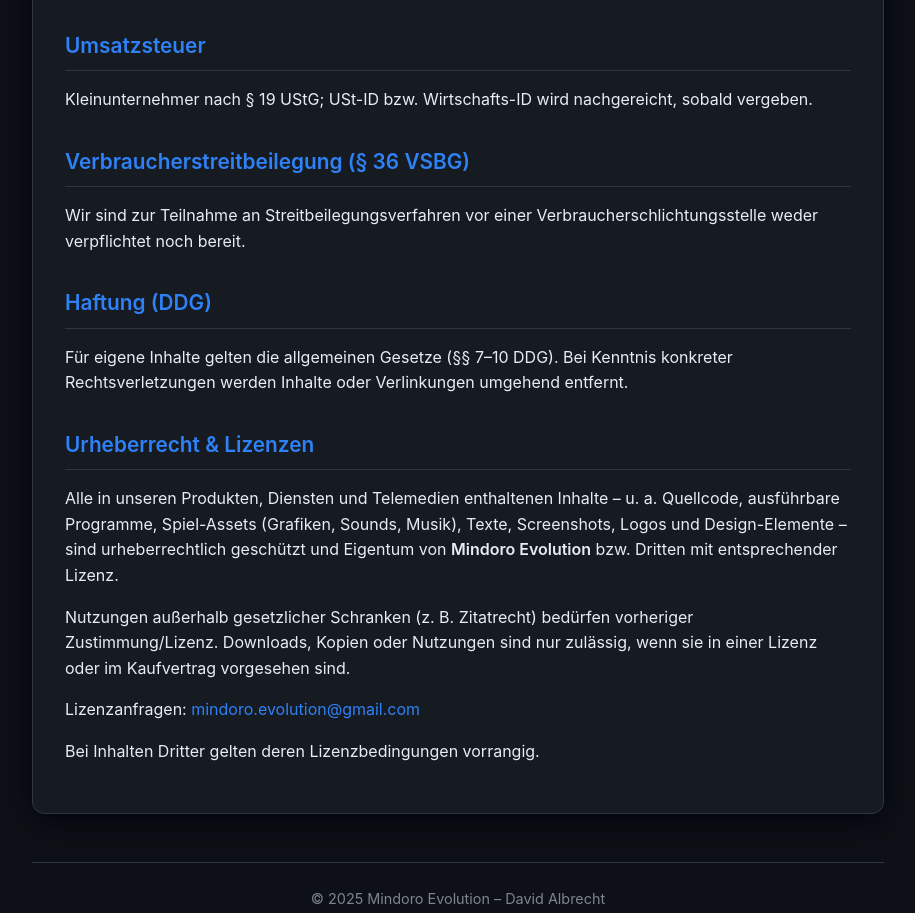
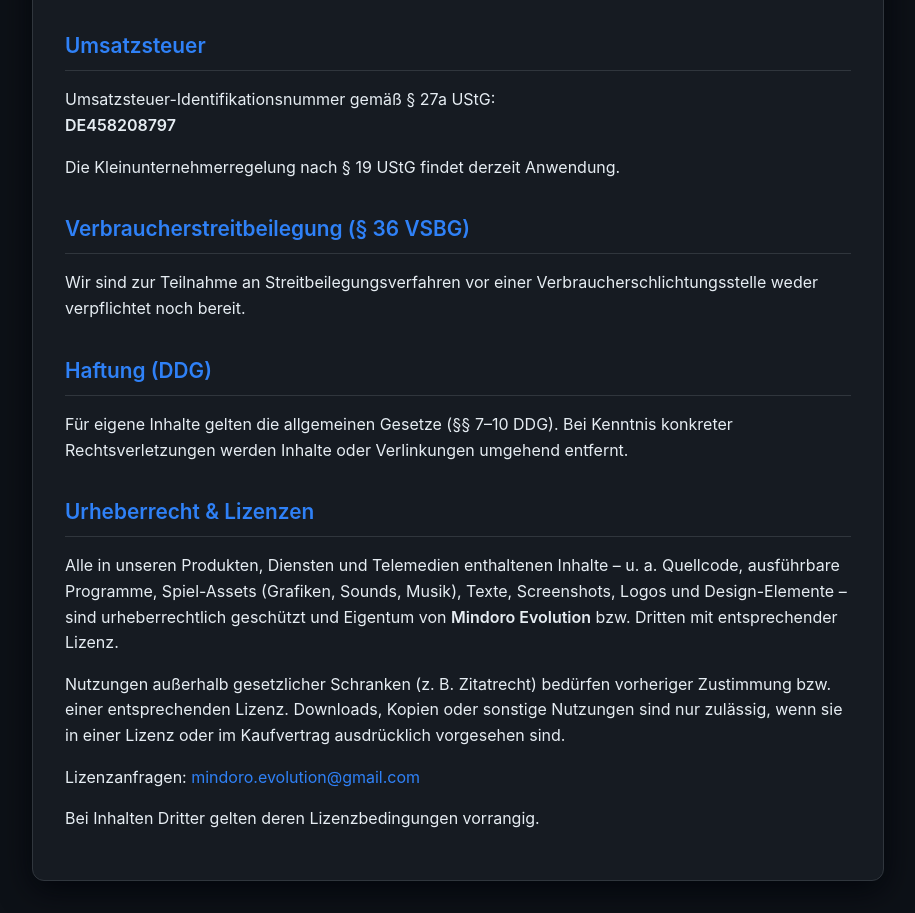
Before and after one commit to mindoroevo/mindoro_imp, a plain HTML site: page impressum.html in a window 1280 px wide. Shown: the part 633-1546 px from the top of the page, without its empty margins (182-1097 px from the left). Drawn offline with Linux system fonts and the light colour scheme.

Commit message:
Update Umsatzsteuer information and copyright section

```diff
--- a/impressum.html
+++ b/impressum.html
@@ -32,7 +32,9 @@
 
       <section>
         <h2>Umsatzsteuer</h2>
-        <p>Kleinunternehmer nach § 19 UStG; USt-ID bzw. Wirtschafts-ID wird nachgereicht, sobald vergeben.</p>
+        <p>Umsatzsteuer-Identifikationsnummer gemäß § 27a UStG:<br>
+        <strong>DE458208797</strong></p>
+        <p>Die Kleinunternehmerregelung nach § 19 UStG findet derzeit Anwendung.</p>
       </section>
 
       <section>
@@ -46,10 +48,10 @@
       </section>
 
       <section>
-        <h2>Urheberrecht & Lizenzen</h2>
+        <h2>Urheberrecht &amp; Lizenzen</h2>
         <p>Alle in unseren Produkten, Diensten und Telemedien enthaltenen Inhalte – u. a. Quellcode, ausführbare Programme, Spiel-Assets (Grafiken, Sounds, Musik), Texte, Screenshots, Logos und Design-Elemente – sind urheberrechtlich geschützt und Eigentum von <strong>Mindoro Evolution</strong> bzw. Dritten mit entsprechender Lizenz.</p>
 
-        <p>Nutzungen außerhalb gesetzlicher Schranken (z. B. Zitatrecht) bedürfen vorheriger Zustimmung/Lizenz. Downloads, Kopien oder Nutzungen sind nur zulässig, wenn sie in einer Lizenz oder im Kaufvertrag vorgesehen sind.</p>
+        <p>Nutzungen außerhalb gesetzlicher Schranken (z. B. Zitatrecht) bedürfen vorheriger Zustimmung bzw. einer entsprechenden Lizenz. Downloads, Kopien oder sonstige Nutzungen sind nur zulässig, wenn sie in einer Lizenz oder im Kaufvertrag ausdrücklich vorgesehen sind.</p>
 
         <p>Lizenzanfragen: <a href="mailto:mindoro.evolution@gmail.com">mindoro.evolution@gmail.com</a></p>
 
```
